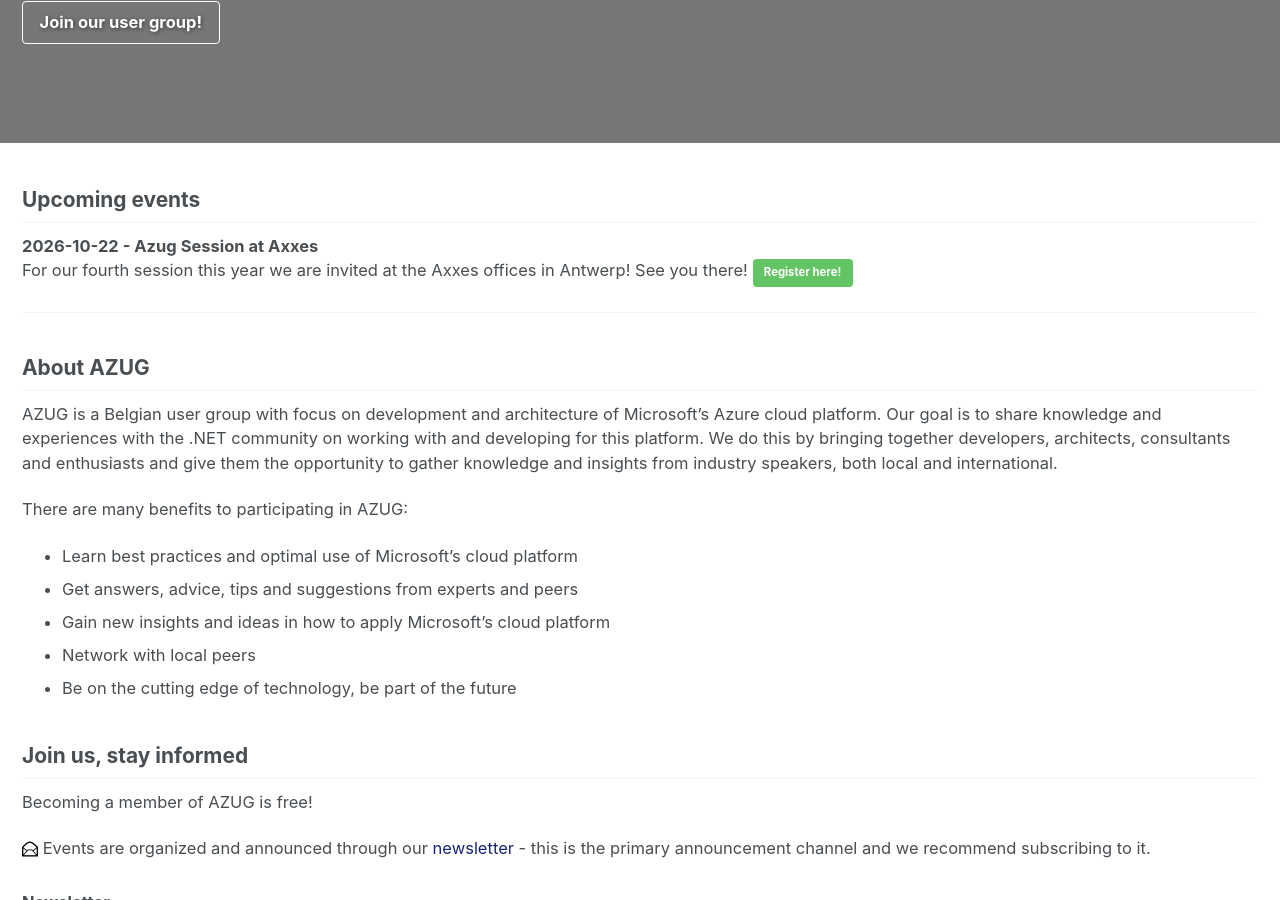
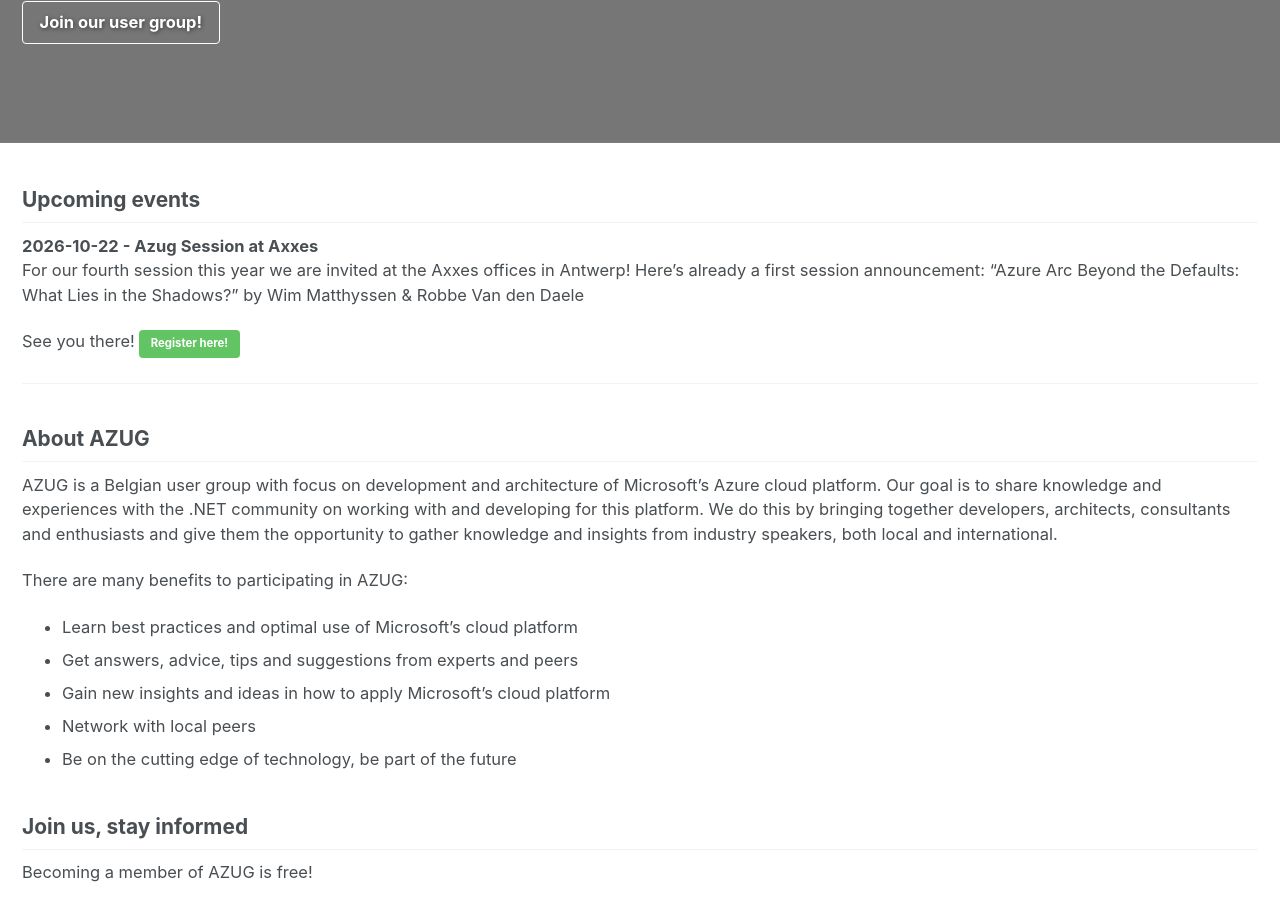
Before and after one commit to AzugBe/azugbe.github.io, a Jekyll site: the page built from index.md, in a window 1280 px wide and 900 px high, scrolled down 416 px. Built offline with Jekyll 4.4.1, drawn with Linux system fonts in a browser that asks for light colours; our own code applies the rules of GitHub Pages for plain Markdown files; comment, search, counter and statistics services are not loaded.

Commit message:
Revise AZUG homepage content and layout
added speakers and session to the event of 22/10

```diff
--- a/index.md
+++ b/index.md
@@ -15,7 +15,10 @@ excerpt: "The Belgium Azure User Group focuses on knowledge sharing and networki
 ## Upcoming events
 
 **2026-10-22 - Azug Session at Axxes**<br>
-For our fourth session this year we are invited at the Axxes offices in Antwerp! See you there! [Register here!](https://www.azug.be/events/2026/10/22/azug2026-04){: .btn .btn--success}
+For our fourth session this year we are invited at the Axxes offices in Antwerp!
+Here's already a first session announcement: "Azure Arc Beyond the Defaults: What Lies in the Shadows?" by Wim Matthyssen & Robbe Van den Daele
+
+See you there! [Register here!](https://www.azug.be/events/2026/10/22/azug2026-04){: .btn .btn--success}
 
 <hr />
 
```
